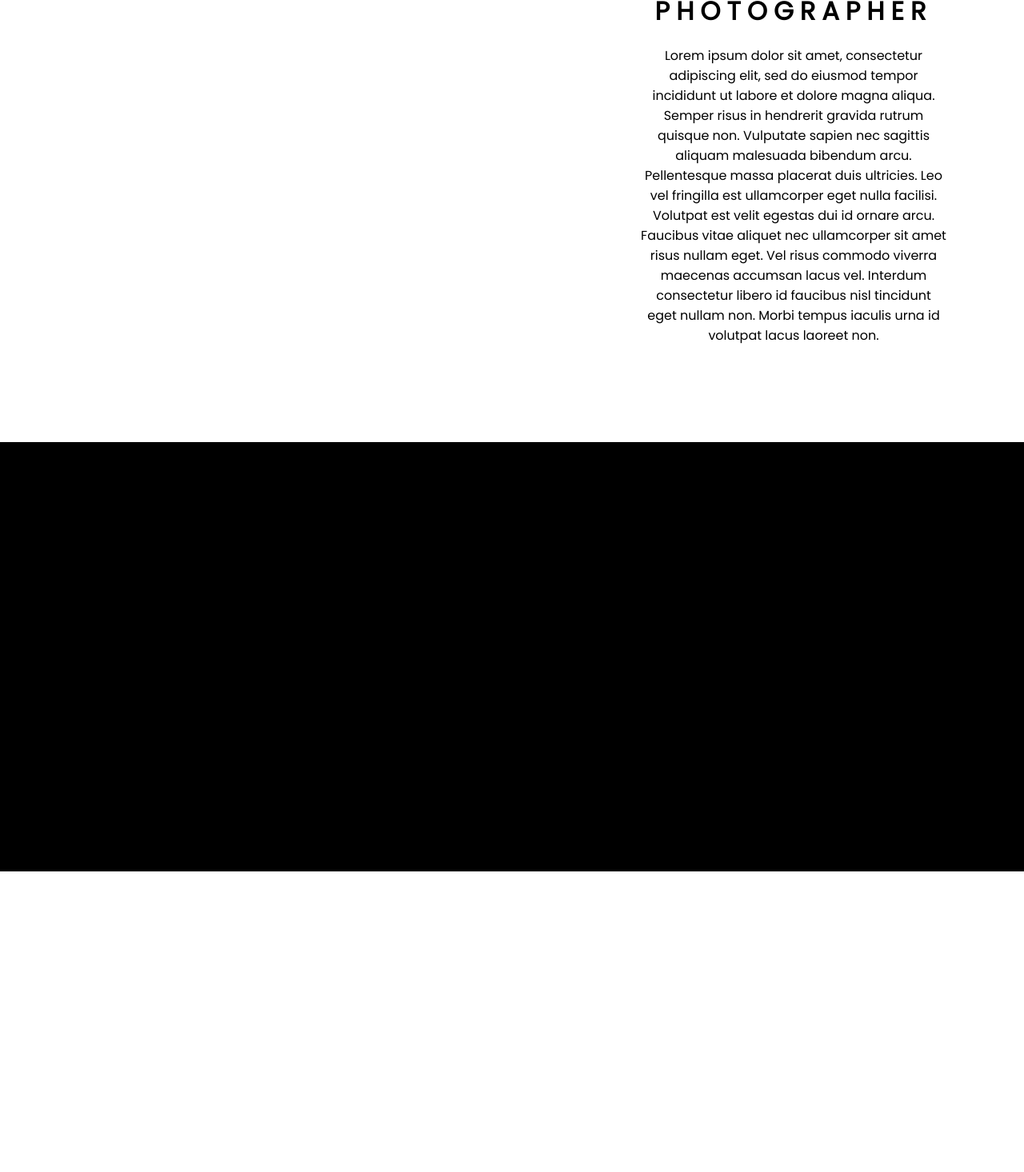
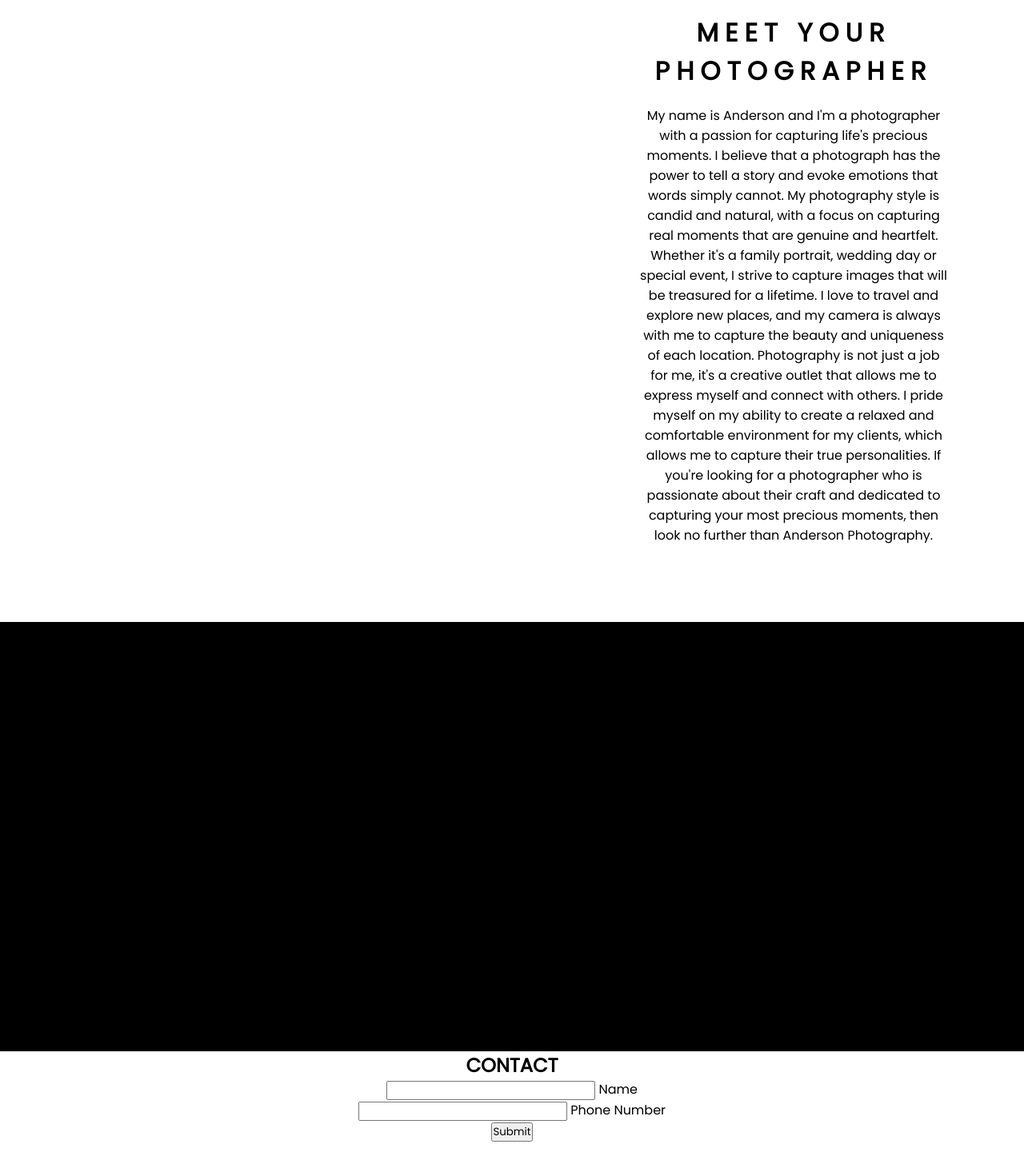
Before and after one commit to bcarlisle22/Anderson-Photography, a plain HTML site: page index.html in a window 1280 px wide. Shown: the part 852-2318 px from the top of the page at 80% size. Drawn offline with nearby package versions, Linux system fonts and the light colour scheme.

Commit message:
Update index.html

```diff
--- a/index.html
+++ b/index.html
@@ -5,9 +5,13 @@
     <meta http-equiv="X-UA-Compatible" content="IE=edge">
     <meta name="viewport" content="width=device-width, initial-scale=1.0">
     <link rel="stylesheet" a href="style.css">
+    <link rel="preconnect" href="https://fonts.googleapis.com">
+<link rel="preconnect" href="https://fonts.gstatic.com" crossorigin>
+<link href="https://fonts.googleapis.com/css2?family=Playfair+Display:wght@400;500;600&display=swap" rel="stylesheet">
     <link href='https://fonts.googleapis.com/css?family=Playfair Display' rel='stylesheet'>
     <link rel="stylesheet" href="https://fonts.googleapis.com/css2?family=Material+Symbols+Outlined:opsz,wght,FILL,GRAD@20..48,100..700,0..1,-50..200" />
     <link rel="preconnect" href="https://fonts.googleapis.com"><link rel="preconnect" href="https://fonts.gstatic.com" crossorigin><link href="https://fonts.googleapis.com/css2?family=Poppins:wght@100;200;300;400&display=swap" rel="stylesheet">
+    <script defer src="index.js"> </script>
     <link rel="short icon" type="image" a href="images/dslr-camera.png">
     <title> Anderson | Photography</title>
 </head>
@@ -15,35 +19,44 @@
     <nav>
         <div class="nav-container">
         <div class="nav-links">
-          <a href="#toppg">Home</a>
-          <a href="#picone">About</a>
+          <a href="#top-home">Home</a>
+          <a href="#about">About</a>
           <a href="#gallery">Gallery</a>
-          <a href="#">Contact</a>
+          <a href="#contact">Contact</a>
         </div>
         </div>
     </nav>
-    <div class="containerone" id="toppg">
+    <div class="containerone" id="top-home">
         <div class="toptext">
-            <h1</h1>
+            <figure>
+                <blockquote class="blockquote">
+                  <p> "Photography is a way of feeling, of touching, of loving. What you have caught on film is captured forever... it remembers little things, long after you have forgotten everything."</p>
+                </blockquote>
+                <figcaption class="blockquote-footer">
+                    - Aaron Siskind
+                </figcaption>
+              </figure>
         </div>
     </div>
 
-    <div class="containertwo">
+    <div class="containertwo" id="about">
         <div class="cntimg" id="picone">
             <img src="images/christopher-campbell-Xo4YvBp6IBM-unsplash.jpg" alt="">
         </div>
         <div class="cnttxt">
         <h1> Meet your photographer</h1>
-        <p>Lorem ipsum dolor sit amet, consectetur adipiscing elit, sed do eiusmod tempor incididunt ut labore et dolore magna aliqua.
-            Semper risus in hendrerit gravida rutrum quisque non. Vulputate sapien nec sagittis aliquam malesuada bibendum arcu.
-            Pellentesque massa placerat duis ultricies. Leo vel fringilla est ullamcorper eget nulla facilisi.
-            Volutpat est velit egestas dui id ornare arcu. Faucibus vitae aliquet nec ullamcorper sit amet risus nullam eget.
-            Vel risus commodo viverra maecenas accumsan lacus vel. Interdum consectetur libero id faucibus nisl tincidunt eget nullam non.
-            Morbi tempus iaculis urna id volutpat lacus laoreet non. <br><br>
+        <p> My name is Anderson and I'm a photographer with a passion for capturing life's precious moments.
+            I believe that a photograph has the power to tell a story and evoke emotions that words simply cannot.
+            My photography style is candid and natural, with a focus on capturing real moments that are genuine and heartfelt.
+            <br>Whether it's a family portrait, wedding day or special event, I strive to capture images that will be treasured for a lifetime.
+            I love to travel and explore new places, and my camera is always with me to capture the beauty and uniqueness of each location.
+            Photography is not just a job for me, it's a creative outlet that allows me to express myself and connect with others.
+            I pride myself on my ability to create a relaxed and comfortable environment for my clients, which allows me to capture their true personalities.
+            If you're looking for a photographer who is passionate about their craft and dedicated to capturing your most precious moments, then look no further than Anderson Photography.
              </p>
     </div>
     </div>
-    <div class="containerthree">
+    <div class="containerthree" id="gallery">
         <div class="cntnt-gal">
             <img src="images/ben-white-EMZxDosijJ4-unsplash.jpg" alt="">
             <img src="images/charlesdeluvio-cKN4UbAeOig-unsplash.jpg" alt="">
@@ -57,33 +70,40 @@
         </div>
     </div>
 
-    <div class="containerfour">
+    <div class="containerfour" id="contact">
         <div class="cntnt-cnt">
+            <div class="contact-form" id="contact-f">
+                <section>
+                    <div class="form-box">
+                        <div class="form-value">
+                            <form action="">
+                                <h2> CONTACT </h2>
+                                <div class="inputbox">
 
+                                    <input type="name" required>
+                                    <label for=""> Name </label>
+                                </div>
+                                <div class="inputbox">
 
+                                    <input type=" tel" required>
+                                    <label for="">Phone Number</label>
+                                </div>
+
+                                <button> Submit </button>
+                            </form>
+                        </div>
+                    </div>
+                </section>
+            </div>
         </div>
     </div>
     <footer>
         <div class="fter-cnt">
-            <h1>Anderson Photography 2022 &copy; </h1>
+            <h1>Anderson Photography 2023 &copy; </h1>
 
         </div>
     </footer>
-    <script>
 
-        const nav = document.querySelector('nav');
-
-        window.addEventListener('scroll', () => {
-            if(window.scrollY >= 250){
-                nav.classList.add('.active_nav');
-            } else {
-                nav.classList.remove('active_nav');
-            }
-
-        })
-
-
-    </script>
 
 </body>
 </html>
```
